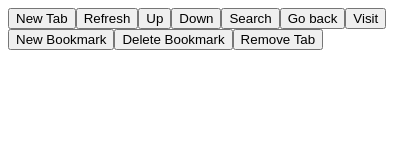
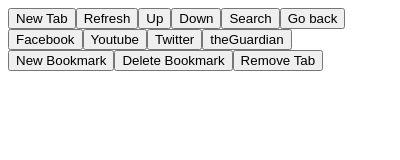
Before and after one commit to rwthib/MyClone, a browser extension: page extension/popup.html in a window 400 px wide. Drawn offline with Linux system fonts and the light colour scheme.

Commit message:
Added open ws html code

```diff
--- a/extension/popup.html
+++ b/extension/popup.html
@@ -11,7 +11,10 @@
 		<button id="cmd_scrollDown">Down</div>
 		<button id="cmd_search">Search</div>
 		<button id="cmd_goBack">Go back</div>
-		<button id="cmd_visit">Visit</div>
+		<button id="cmd_facebook">Facebook</div>
+		<button id="cmd_youtube">Youtube</div>
+		<button id="cmd_twitter">Twitter</div>
+		<button id="cmd_newspaper">theGuardian</div>
 		<button id="cmd_creatBookmark">New Bookmark</div>
 		<button id="cmd_deleteBookmark">Delete Bookmark</div>
 		<button id="cmd_removetab">Remove Tab</div>
--- a/extension/popup.js
+++ b/extension/popup.js
@@ -24,7 +24,6 @@
     		chrome.tabs.update(tab.id, {url: lastUrl})
     		console.log("Went back")
 		});
-
 	});
 }
 
```
